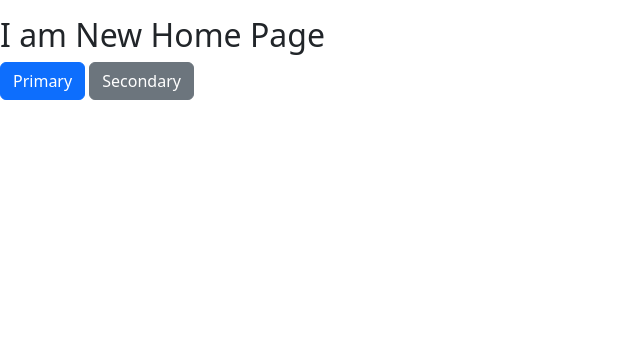
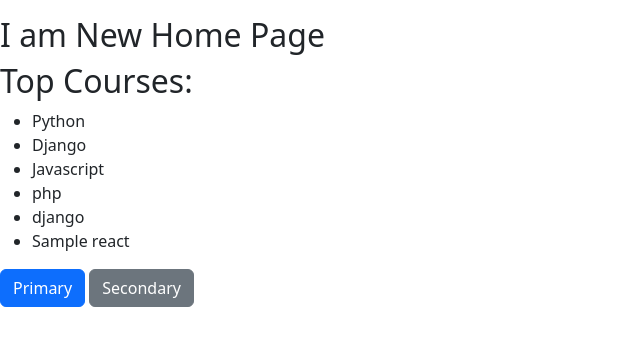
Before and after one commit to Mayun-Binod/django_template_language, a Django app: template templateInheritance/core/templates/core/home.html in a window 1280 px wide. Shown: the part 120-466 px from the top of the page, without its empty margins (0-640 px from the left). Run offline with Django 5.2, Linux system fonts and the light colour scheme; the template is opened without the code that fills it: most values are stand-ins (such as "Sample title", 1, 10 or a date in 2020); some libraries are stand-ins or nearby versions; some web fonts are replaced.

Commit message:
How to include template within template using include Tag in Django

```diff
--- a/templateInheritance/core/templates/core/base.html
+++ b/templateInheritance/core/templates/core/base.html
@@ -10,16 +10,7 @@
     {% block corecss %}<link rel="stylesheet" href="{% static 'core/css/core.css' %}">{% endblock corecss %}
 </head>
 <body>
-    <nav>
-        <ul>
-            <li><a href="/">Home</a></li>
-            <li><a href="/about">about</a></li>
-            <li><a href="{% url 'aboutus' %}">About</a></li>
-            <li><a href="/cor/learndj">Django Course</a></li>
-            <li><a href="{% url 'courseone' %}">Django Course1</a></li>
-
-        </ul>
-    </nav>
+    {% include "core/navbar.html" %}
     {% block content %}{% endblock content %}
     <button type="button" class="btn btn-primary">Primary</button>
 <button type="button" class="btn btn-secondary">Secondary</button>
--- a/templateInheritance/core/templates/core/home.html
+++ b/templateInheritance/core/templates/core/home.html
@@ -6,4 +6,5 @@
 
 {% block content %}
 <h2>I am New Home Page</h2>
+{% include "core/topcourse.html" with p="php" d="django" only %}
 {% endblock content %}
--- /dev/null
+++ b/templateInheritance/core/templates/core/navbar.html
@@ -0,0 +1,10 @@
+<nav>
+    <ul>
+        <li><a href="/">Home</a></li>
+        <li><a href="/about">about</a></li>
+        <li><a href="{% url 'aboutus' %}">About</a></li>
+        <li><a href="/cor/learndj">Django Course</a></li>
+        <li><a href="{% url 'courseone' %}">Django Course1</a></li>
+
+    </ul>
+</nav>
--- /dev/null
+++ b/templateInheritance/core/templates/core/topcourse.html
@@ -0,0 +1,9 @@
+<h2>Top Courses:</h2>
+<ul>
+<li>Python</li>
+<li>Django</li>
+<li>Javascript</li>
+<li>{{p}}</li>
+<li>{{d}}</li>
+<li>{{react}}</li>
+</ul>
--- a/templateInheritance/core/views.py
+++ b/templateInheritance/core/views.py
@@ -2,7 +2,7 @@ from django.shortcuts import render
 
 # Create your views here.
 def home(request):
-    return render(request,'core/home.html',)
+    return render(request,'core/home.html',{"react":"js"})
 
 def about(request):
     return render(request,'core/about.html',{"abc":"/about"})
```
